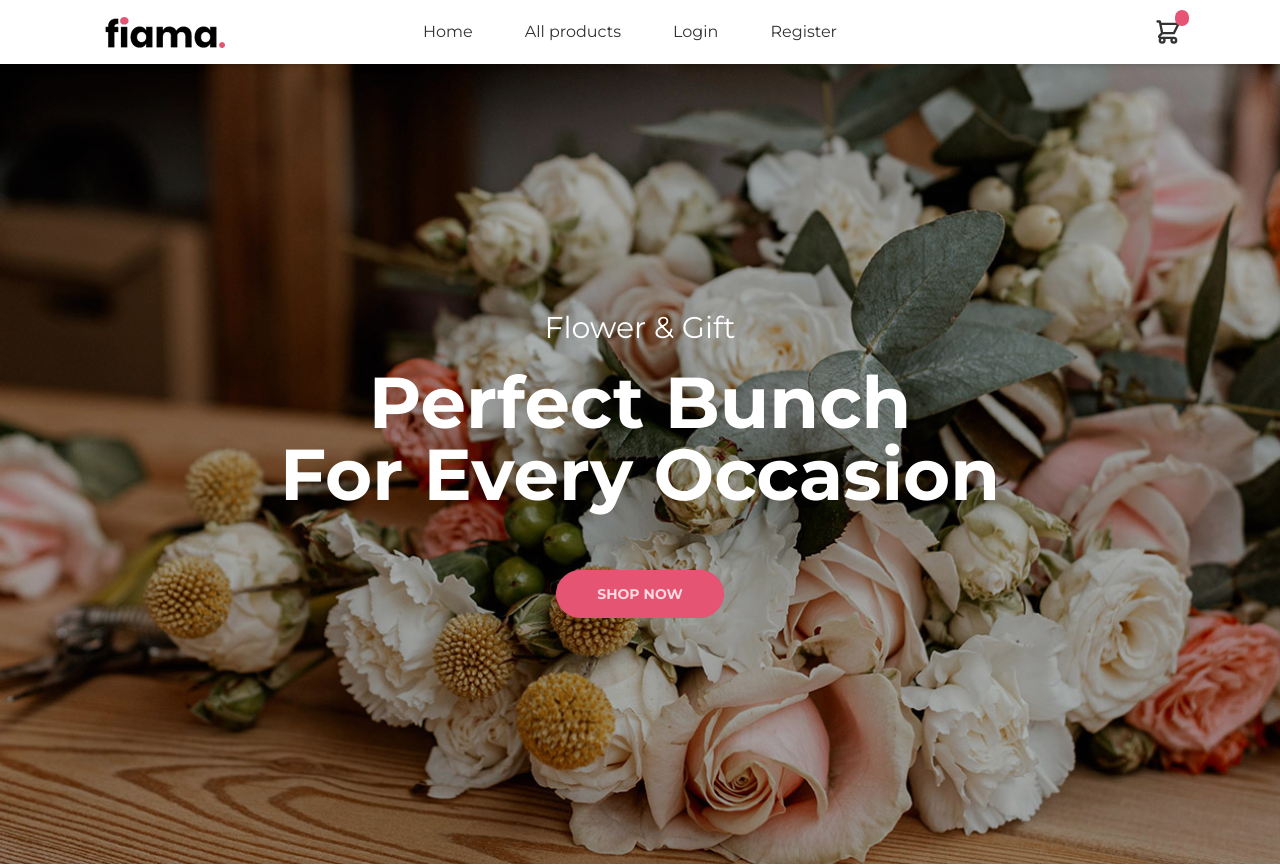
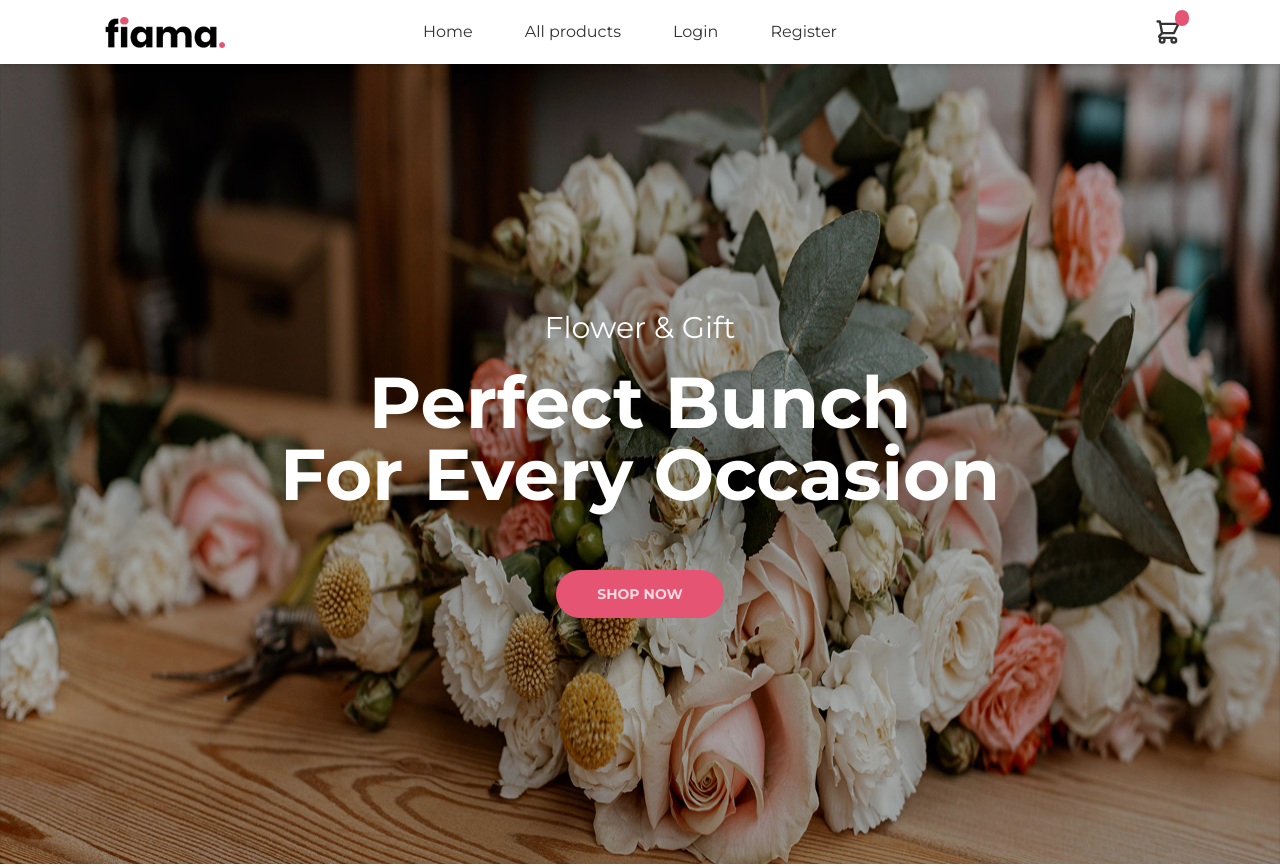
Before and after one commit to sheikh-riyadh/repliq-ecommerce-client, a React (Create React App) app: page / in a window 1280 px wide. Shown: the top 866 px of the page. Built offline with nearby package versions, Linux system fonts and the light colour scheme; no server answers.

Commit message:
fixed banner section

```diff
--- a/package.json
+++ b/package.json
@@ -18,6 +18,7 @@
     "react-icons": "^4.7.1",
     "react-router-dom": "^6.7.0",
     "react-scripts": "5.0.1",
+    "react-scroll-parallax": "^3.4.2",
     "web-vitals": "^2.1.4"
   },
   "scripts": {
--- a/src/Components/Banner/Banner.js
+++ b/src/Components/Banner/Banner.js
@@ -1,17 +1,27 @@
-import React from 'react';
+import React from "react";
+import banner from "../../Assets/banner-1.jpg";
 
 const Banner = () => {
   return (
-        <div>
-            <div className="hero min-h-screen bg-banner bg-cover">
-                <div className='hero-overlay bg-opacity-5'></div>
+    <div className="relative">
+      <div className="hero h-96 md:h-[450px] lg:h-[600px] xl:min-h-screen w-full z-10 relative">
+        <div className="hero-overlay bg-opacity-5"></div>
         <div className="hero-content text-center text-neutral-content">
           <div className="max-w-screen-xl text-white">
-                        <h1 className="mb-2 md:mb-3 lg:mb-5 text-2xl md:text-3xl">Flower & Gift</h1>
-                        <h2 className="mb-5 text-3xl md:text-5xl lg:text-7xl font-semibold">Perfect Bunch <br></br> For Every Occasion</h2>
-                        <button className="btn btn-secondary px-10 rounded-full  md:mt-7 lg:mt-10">Shop Now</button>
+            <h1 className="mb-2 md:mb-3 lg:mb-5 text-2xl md:text-3xl">
+              Flower & Gift
+            </h1>
+            <h2 className="mb-5 text-3xl md:text-5xl lg:text-7xl font-semibold">
+              Perfect Bunch <br></br> For Every Occasion
+            </h2>
+            <button className="btn btn-secondary px-10 rounded-full  md:mt-7 lg:mt-10">
+              Shop Now
+            </button>
           </div>
         </div>
+      </div>
+      <div className="absolute w-full top-0">
+        <img className="h-96 md:h-[450px] lg:h-[600px] xl:min-h-screen w-full" src={banner} alt="banner" />
       </div>
     </div>
   );
```
Also changed, not shown: src/App.js (+5 -2 lines), 1 other file (tests, documents, lock files or other folders). Lines whose indentation alone changed are shown as unchanged.
